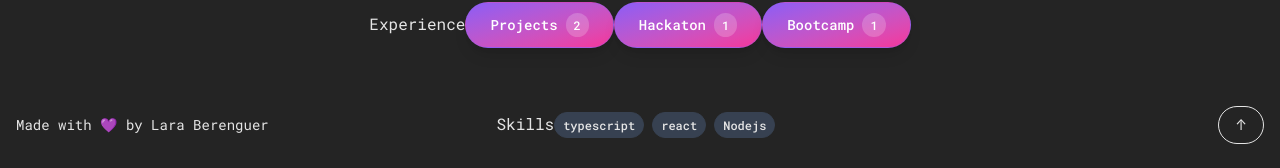
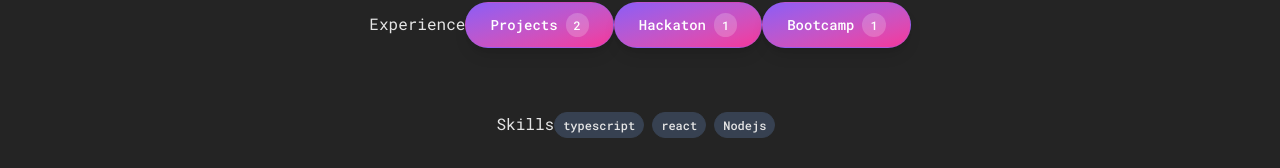
Before and after one commit to LaraBerenguer/portfolio, a React (Vite) app: page / in a window 1280 px wide. Shown: the part 632-800 px from the top of the page. Built offline with nearby package versions, Linux system fonts and the light colour scheme.

Commit message:
Fix fixed footer

```diff
--- a/src/layout/Footer.tsx
+++ b/src/layout/Footer.tsx
@@ -6,7 +6,7 @@ const Footer = () => {
     };
 
     return (
-        <footer className="fixed bottom-0 left-0 right-0 flex justify-between items-center text-sm px-4 py-6 z-10">
+        <footer className="flex justify-between items-center text-sm px-4 py-6 z-10">
             <p>Made with 💜 by Lara Berenguer</p>
             <button onClick={scrollToTop} className="rounded-full border-1 border-light text-light px-4 py-2 hover:text-primary hover:border-primary transition-all">↑</button>
         </footer>
```
